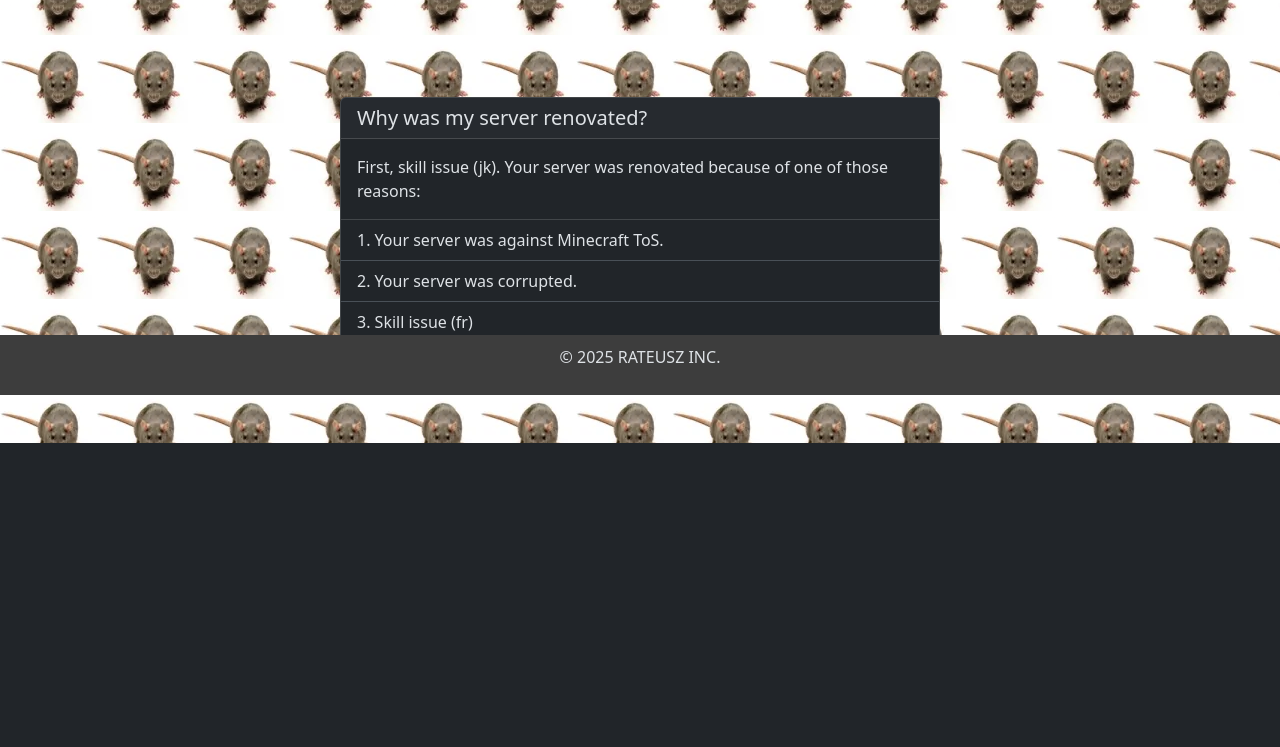
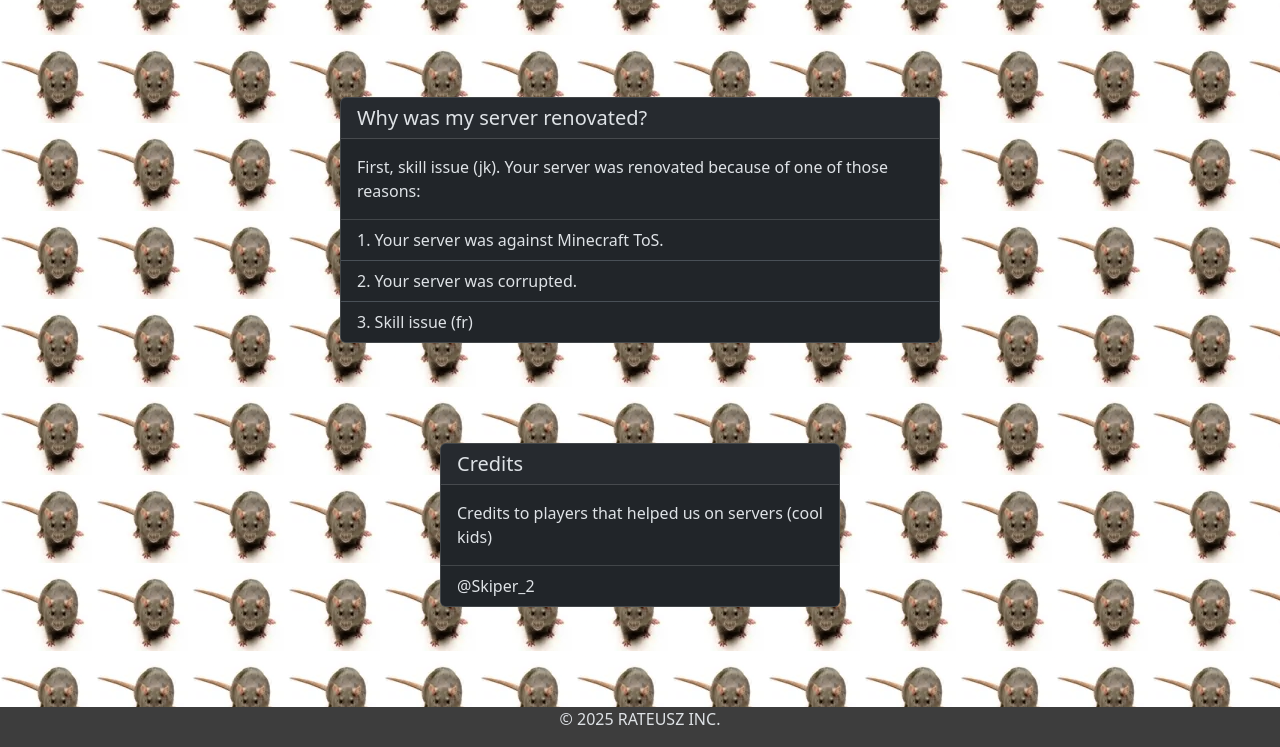
Before and after one commit to Rateusz-Inc/rateusz-inc.github.io, a plain HTML site: page index.html in a window 1280 px wide. Shown: the part 405-1152 px from the top of the page. Before the commit the page ends 848 px from the top, so only its background shows below. Drawn offline with Linux system fonts and the light colour scheme.

Commit message:
added credits

```diff
--- a/index.html
+++ b/index.html
@@ -23,10 +23,7 @@
         }
 
         #footer {
-            position:absolute;
-            bottom:0;
-            width:100%;
-            height:60px;
+            margin-top: 100px;
             display:flex;
             flex-direction: row;
             align-items: center;
@@ -80,6 +77,16 @@
     </ul>
 </div>
 <div style="margin-top: 100px;"></div>
+<div class="card" id="credits" style="min-width: 200px; max-width: 400px; margin: auto;">
+    <h5 class="card-header">Credits</h5>
+    <div class="card-body">
+        <p class="card-text">Credits to players that helped us on servers (cool kids)</p>
+    </div>
+    <ul class="list-group list-group-flush">
+        <li class="list-group-item">@Skiper_2</li>
+
+    </ul>
+</div>
 <div id="footer">
     <p class="">© 2025 RATEUSZ INC.</p>
 </div>
```
